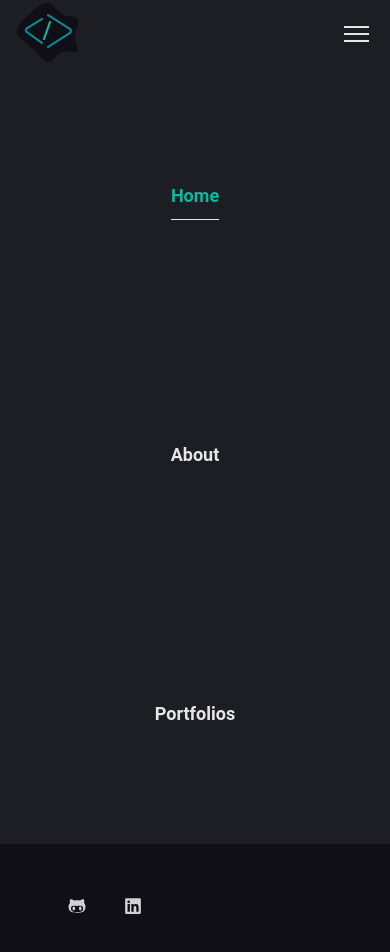
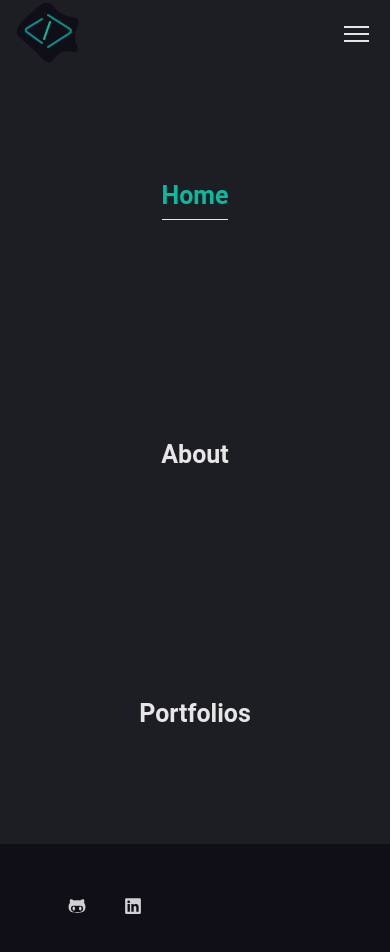
Before and after one commit to St3ve89/next-project, a Next.js app: page / in a window 390 px wide. Both pictures are taken after a click on the button 356 px from the left and 33 px from the top of the page. Shown: the top 952 px of the page. Built offline with nearby package versions, Linux system fonts and the light colour scheme.

Commit message:
Add fade in effect to links

```diff
--- a/components/shared/Header/Header.js
+++ b/components/shared/Header/Header.js
@@ -16,17 +16,17 @@ const Header = () => {
             <img src='/images/logo.png' alt='logo' />
           </div>
           <ul className={`${open ? 'open' : ''} navbar`}>
-            <li>
+            <li className={`${open ? 'fade' : ''}`}>
               <Link href='/'>
                 <a>Home</a>
               </Link>
             </li>
-            <li>
+            <li className={`${open ? 'fade' : ''}`}>
               <Link href='/about'>
                 <a>About</a>
               </Link>
             </li>
-            <li>
+            <li className={`${open ? 'fade' : ''}`}>
               <Link href='/portfolios'>
                 <a>Portfolios</a>
               </Link>
--- a/components/shared/Header/Header.scss
+++ b/components/shared/Header/Header.scss
@@ -60,10 +60,6 @@ nav {
       background-color: #fff;
       margin: 5px;
     }
-
-    // &:active {
-    //   outline: none;
-    // }
   }
 
   li {
@@ -73,6 +69,24 @@ nav {
 
 @media only screen and (max-width: 575px) {
   nav {
+    li {
+      opacity: 0;
+      &:nth-child(1) {
+        transition: all 0.5s ease 0.2s;
+      }
+      &:nth-child(2) {
+        transition: all 0.5s ease 0.4s;
+      }
+      &:nth-child(3) {
+        transition: all 0.5s ease 0.6s;
+      }
+      &.fade {
+        opacity: 1;
+      }
+    }
+    a {
+      font-size: 25px;
+    }
     .navbar {
       position: fixed;
       right: 0;
@@ -80,7 +94,7 @@ nav {
       height: 92vh;
       top: 8vh;
       background-color: #202026;
-      // background-color: pink;
+      pointer-events: none;
       flex-direction: column;
       justify-content: space-around;
       clip-path: circle(100px at 90% -20%);
@@ -90,6 +104,7 @@ nav {
       &.open {
         clip-path: circle(1300px at 90% -20%);
         -webkit-clip-path: circle(1300px at 90% -20%);
+        pointer-events: all;
       }
     }
     .burger {
```
